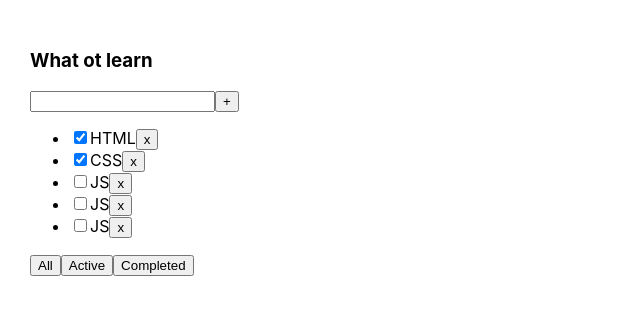
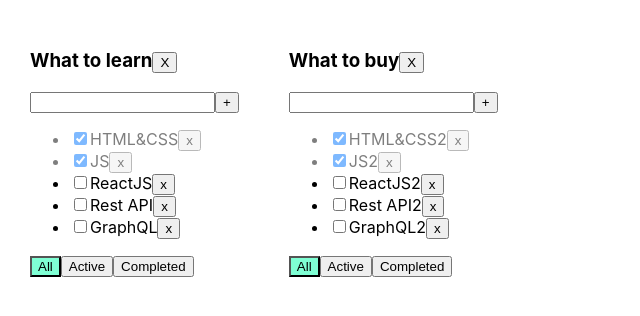
Before and after one commit to Gurgen-jpg/todolist, a React (Create React App) app: page / in a window 1280 px wide. Shown: the top 316 px of the page, without its empty margins (0-640 px from the left). Built offline with nearby package versions, Linux system fonts and the light colour scheme.

Commit message:
Creat second todolist with previous functions, and func delete todolist

```diff
--- a/src/AddTask.tsx
+++ /dev/null
@@ -1,37 +0,0 @@
-import React, {ChangeEvent, useState, KeyboardEvent} from 'react';
-
-type AddTaskTypeProps = {
-    addTask: (title: string) => void
-}
-
-const AddTask: React.FC<AddTaskTypeProps> = ({addTask}) => {
-
-    const [title, setTitle] = useState<string>('')
-
-    const onChangeHandler = (e:ChangeEvent<HTMLInputElement>) => {
-      setTitle(e.currentTarget.value)
-    }
-    const onKeyPressHandler = (e: KeyboardEvent<HTMLInputElement>) => {
-      if (e.key === 'Enter') {
-          onClickHandler()
-      }
-    }
-
-
-    const onClickHandler = () => {
-        addTask(title);
-        setTitle('');
-
-    }
-    return (
-        <div>
-            <input value={title}
-                   onChange={onChangeHandler}
-                   onKeyPress={onKeyPressHandler}
-            />
-            <button onClick={onClickHandler}>+</button>
-        </div>
-    );
-};
-
-export default AddTask;
--- a/src/App.css
+++ b/src/App.css
@@ -6,3 +6,19 @@
 .App > div {
   margin-right: 50px;
 }
+
+.error {
+  border: red 1px solid;
+}
+
+.error-message {
+  color: red;
+}
+
+.active-filter {
+  background-color: aquamarine;
+}
+
+.is-done {
+  opacity: 0.5;
+}
--- a/src/App.tsx
+++ b/src/App.tsx
@@ -1,67 +1,107 @@
 import React, {useState} from 'react';
 import './App.css';
-import Todolist, {TaskType} from "./Todolist";
-import {v1} from "uuid";
+import {Todolist} from './Todolist';
+import {v1} from 'uuid';
 
-export type FilterValuesType = "all" | "active" | "completed"
+export type FilterValuesType = "all" | "active" | "completed";
+type todolistsType = {
+    id: string,
+    title: string,
+    filter: FilterValuesType
+}
+
+function App() {
+    let todolistID1=v1();
+    let todolistID2=v1();
+
+    let [todolists, setTodolists] = useState<Array<todolistsType>>([
+        {id: todolistID1, title: 'What to learn', filter: 'all'},
+        {id: todolistID2, title: 'What to buy', filter: 'all'},
+    ])
+
+    let [tasks, setTasks] = useState({
+        [todolistID1]:[
+            {id: v1(), title: "HTML&CSS", isDone: true},
+            {id: v1(), title: "JS", isDone: true},
+            {id: v1(), title: "ReactJS", isDone: false},
+            {id: v1(), title: "Rest API", isDone: false},
+            {id: v1(), title: "GraphQL", isDone: false},
+        ],
+        [todolistID2]:[
+            {id: v1(), title: "HTML&CSS2", isDone: true},
+            {id: v1(), title: "JS2", isDone: true},
+            {id: v1(), title: "ReactJS2", isDone: false},
+            {id: v1(), title: "Rest API2", isDone: false},
+            {id: v1(), title: "GraphQL2", isDone: false},
+        ]
+    });
+
+    const removeTask = (todoListID: string, id: string) => {
+      setTasks({...tasks, [todoListID]: tasks[todoListID].filter(el => el.id !== id)})
+    }
 
 
-function App() {
-    console.log((v1))
+ /*   function removeTask(id: string) {
+        let filteredTasks = tasks.filter(t => t.id != id);
+        setTasks(filteredTasks);
+    }
+*/
 
-    const [tasks, setTasks] = useState<Array<TaskType>>([
-        {id: v1(), title: 'HTML', isDone: true},
-        {id: v1(), title: 'CSS', isDone: true},
-        {id: v1(), title: 'JS', isDone: false},
-        {id: v1(), title: 'JS', isDone: false},
-        {id: v1(), title: 'JS', isDone: false}
-    ])
-    const [filter, setFilter] = useState<"all" | "active" | "completed">("all")
+    function addTask(todoListID: string, title: string) {
+        const newTask ={id: v1(), title: title, isDone: false}
+        setTasks({...tasks, [todoListID]: [newTask,...tasks[todoListID]]})
+       /* let task = {id: v1(), title: title, isDone: false};
+        let newTasks = [task, ...tasks];
+        setTasks(newTasks);*/
+    }
+    function changeStatus(todoListID: string, taskId: string, isDone: boolean) {
+        setTasks({...tasks, [todoListID]: tasks[todoListID].map(el => (el.id === taskId) ? {...el, isDone} : el)})
+      /*  let task = tasks.find(t => t.id === taskId);
+        if (task) {
+            task.isDone = isDone;
+        }
 
-    //удаление задачи
-    const removeTask = (taskID: string) => {
-        const filteredTasks = tasks.filter(task => task.id !== taskID)
-        setTasks(filteredTasks)
+        setTasks([...tasks]);*/
     }
 
-    const addTask = (title: string) => {
-        /* //создание задачи
-         const newTask: TaskType = {
-             id: v1(), title: title, isDone: false
-         }
-         //содали копию массива и обновили стейт
-         const updatedTasks = [newTask, ...tasks]*/
-        setTasks([{id: v1(), title: title, isDone: false},...tasks])
+
+    function changeFilter(todoListID: string, value: FilterValuesType) {
+        setTodolists(todolists.map(el => (el.id === todoListID) ? {...el, filter:value} : el))
     }
 
-    // фильтрация задачи
-    const changeFilter = (filter: FilterValuesType) => {
-        setFilter(filter)
-    }
-//добавление задачи
 
-    const getFilteredTasksForRender = () => {
-        switch (filter) {
-            case "completed":
-                return tasks.filter(task => task.isDone)
-            case "active":
-                return tasks.filter(task => !task.isDone)
-            default:
-                return tasks
-        }
+    const removeTodoList = (todoListID: string) => {
+        setTodolists(todolists.filter(el => el.id !== todoListID))
+        delete tasks[todoListID]
     }
 
-    const filteredTasksForRender = getFilteredTasksForRender()
+
 
     return (
         <div className="App">
-            <Todolist
-                title={"What ot learn"}
-                tasks={filteredTasksForRender}
-                removeTask={removeTask}
-                changeFilter={changeFilter}
-                addTask={addTask}
-            />
+            {todolists.map((el) => {
+                let tasksForTodolist = tasks[el.id];
+
+                if (el.filter === "active") {
+                    tasksForTodolist = tasks[el.id].filter(t => t.isDone === false);
+                }
+                if (el.filter === "completed") {
+                    tasksForTodolist = tasks[el.id].filter(t => t.isDone === true);
+                }
+                return (
+                    <Todolist todoListID={el.id}
+                              key={el.id}
+                              title={el.title}
+                              tasks={tasksForTodolist}
+                              removeTask={removeTask}
+                              changeFilter={changeFilter}
+                              addTask={addTask}
+                              changeTaskStatus={changeStatus}
+                              filter={el.filter}
+                              removeTodoList={removeTodoList}
+                    />
+                )
+            })}
         </div>
     );
 }
--- a/src/SingleTask.tsx
+++ /dev/null
@@ -1,21 +0,0 @@
-import React from 'react';
-import {TaskType} from "./Todolist";
-
-
-type SingleTaskPropsType = TaskType & {
-    removeTask:  (id: string)=> void
-
-}
-
-
-const SingleTask = (props:  SingleTaskPropsType) => {
-    return (
-        <li>
-            <input type="checkbox" checked={props.isDone}/>
-            <span>{props.title}</span>
-            <button onClick={() => props.removeTask(props.id)}>x</button>
-        </li>
-    );
-};
-
-export default SingleTask;
--- a/src/TaskButtonsPanel.tsx
+++ /dev/null
@@ -1,22 +0,0 @@
-import React from 'react';
-import {FilterValuesType} from "./App";
-
-type TaskButtonsPanelType = {
-    changeFilter: (filter: FilterValuesType) =>void
-}
-
-const TaskButtonsPanel = (props: TaskButtonsPanelType) => {
-    const onClickHandler = (filter: FilterValuesType) => () => {
-      props.changeFilter(filter)
-    }
-
-    return (
-        <div>
-            <button onClick={onClickHandler("all")}>All</button>
-            <button onClick={onClickHandler("active")}>Active</button>
-            <button onClick={onClickHandler("completed")}>Completed</button>
-        </div>
-    );
-};
-
-export default TaskButtonsPanel;
--- a/src/TasksList.tsx
+++ /dev/null
@@ -1,33 +0,0 @@
-import React from 'react';
-import {TaskType} from "./Todolist";
-import SingleTask from "./SingleTask";
-import TaskButtonsPanel from "./TaskButtonsPanel";
-import {FilterValuesType} from "./App";
-
-type TaskListPropsType = {
-    tasks: Array<TaskType>
-    removeTask: (taskID: string) => void
-    changeFilter: (filter: FilterValuesType) => void
-}
-
-const TasksList = (props: TaskListPropsType) => {
-    /* const tasksComponents = props.tasks.map(task => <SingleTask {...task}/>)*/
-
-    return (
-        <div>
-            <div>
-                <ul>
-                    {props.tasks.map(task =>
-                        <SingleTask
-                            key={task.id}
-                            {...task}
-                            removeTask={props.removeTask}
-                        />)}
-                </ul>
-            </div>
-            <TaskButtonsPanel changeFilter={props.changeFilter}/>
-        </div>
-    );
-};
-
-export default TasksList;
--- a/src/Todolist.tsx
+++ b/src/Todolist.tsx
@@ -1,41 +1,96 @@
-import React from 'react';
-import TodolistHeader from "./TodolistHeader";
-import TasksList from "./TasksList";
-import AddTask from "./AddTask";
-import TaskButtonsPanel from "./TaskButtonsPanel";
-import {FilterValuesType} from "./App";
-import addTask from "./AddTask";
+import React, {ChangeEvent, KeyboardEvent, useState} from 'react';
+import {FilterValuesType} from './App';
 
-type TodolistPropsType = {
+type TaskType = {
+    id: string
+    title: string
+    isDone: boolean
+}
+
+type PropsType = {
     title: string
     tasks: Array<TaskType>
-    removeTask: (taskID: string) => void
-    changeFilter: (filter: FilterValuesType) => void
-    addTask: (title: string) => void
+    removeTask: (todoListID: string, taskId: string) => void
+    changeFilter: (todoListID: string, value: FilterValuesType) => void
+    addTask: (todoListID: string, title: string) => void
+    changeTaskStatus: (todoListID: string, taskId: string, isDone: boolean) => void
+    filter: FilterValuesType
+    todoListID: string
+    removeTodoList :(todoListID: string) => void
 }
 
+export function Todolist(props: PropsType) {
 
-export type TaskType = {
-    id: string,
-    title: string,
-    isDone: boolean
+    let [title, setTitle] = useState("")
+    let [error, setError] = useState<string | null>(null)
 
+    const addTask = () => {
+        if (title.trim() !== "") {
+            props.addTask(props.todoListID, title.trim());
+            setTitle("");
+        } else {
+            setError("Title is required");
+        }
+    }
+
+    const onChangeHandler = (e: ChangeEvent<HTMLInputElement>) => {
+        setTitle(e.currentTarget.value)
+    }
+
+    const onKeyPressHandler = (e: KeyboardEvent<HTMLInputElement>) => {
+        setError(null);
+        if (e.charCode === 13) {
+            addTask();
+        }
+    }
+
+    const onAllClickHandler = () => props.changeFilter(props.todoListID, "all");
+    const onActiveClickHandler = () => props.changeFilter(props.todoListID, "active");
+    const onCompletedClickHandler = () => props.changeFilter(props.todoListID, "completed");
+
+    const removeTodoListHandler = () => {
+      props.removeTodoList(props.todoListID)
+    }
+
+
+    return <div>
+        <h3>{props.title}
+            <button onClick={removeTodoListHandler}>X</button>
+        </h3>
+        <div>
+            <input value={title}
+                   onChange={onChangeHandler}
+                   onKeyPress={onKeyPressHandler}
+                   className={error ? "error" : ""}
+            />
+            <button onClick={addTask}>+</button>
+            {error && <div className="error-message">{error}</div>}
+        </div>
+        <ul>
+            {
+                props.tasks.map(t => {
+                    const onClickHandler = () => props.removeTask(props.todoListID, t.id)
+                    const onChangeHandler = (e: ChangeEvent<HTMLInputElement>) => {
+                        props.changeTaskStatus(props.todoListID,t.id, e.currentTarget.checked);
+                    }
+
+                    return <li key={t.id} className={t.isDone ? "is-done" : ""}>
+                        <input type="checkbox"
+                               onChange={onChangeHandler}
+                               checked={t.isDone}/>
+                        <span>{t.title}</span>
+                        <button onClick={onClickHandler}>x</button>
+                    </li>
+                })
+            }
+        </ul>
+        <div>
+            <button className={props.filter === 'all' ? "active-filter" : ""}
+                    onClick={onAllClickHandler}>All</button>
+            <button className={props.filter === 'active' ? "active-filter" : ""}
+                onClick={onActiveClickHandler}>Active</button>
+            <button className={props.filter === 'completed' ? "active-filter" : ""}
+                onClick={onCompletedClickHandler}>Completed</button>
+        </div>
+    </div>
 }
-
-const Todolist = (props: TodolistPropsType) => {
-    return (
-        <div>
-            <TodolistHeader
-                title={props.title}
-                addTask={props.addTask}
-            />
-            <TasksList
-                tasks={props.tasks}
-                removeTask={props.removeTask}
-                changeFilter={props.changeFilter}
-            />
-        </div>
-    );
-};
-
-export default Todolist;
--- a/src/TodolistHeader.tsx
+++ /dev/null
@@ -1,18 +0,0 @@
-import React from 'react';
-import AddTask from "./AddTask";
-
-type TodolistHeaderPropsType = {
-    title: string
-    addTask : (title: string) => void
-}
-
-const TodolistHeader = (props: TodolistHeaderPropsType) => {
-    return (
-        <div>
-            <h3>{props.title}</h3>
-            <AddTask addTask={props.addTask}/>
-        </div>
-    );
-};
-
-export default TodolistHeader;
```
